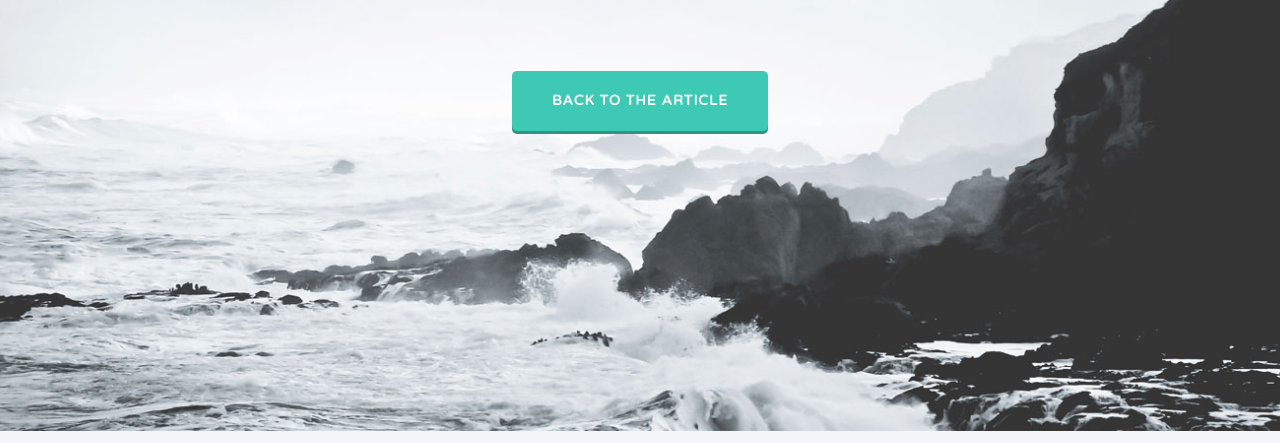
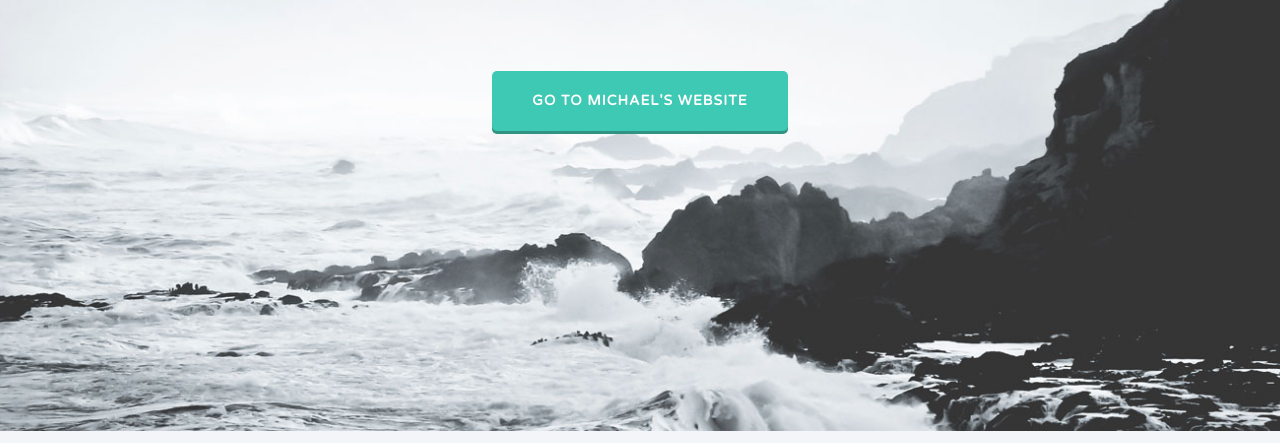
Before and after one commit to michaelmusgrove/michaelmusgrove.github.io, a plain HTML site: page index.html in a window 1280 px wide. Shown: the part 357-800 px from the top of the page. Drawn offline with nearby package versions, Linux system fonts and the light colour scheme.

Commit message:
updated button
placed correct info in button

```diff
--- a/index.html
+++ b/index.html
@@ -54,7 +54,7 @@
               </div>
               <div class="row">
                 <div class="col-md-6 col-md-offset-3 text-center">
-                  <a href="http://tympanus.net/codrops/?p=19439" class="learn-more-btn">Back to the article</a>
+                  <a href="http://michaelmusgrove.com" class="learn-more-btn">Go to Michael's Website</a>
                 </div>
               </div>
             </div>
```
